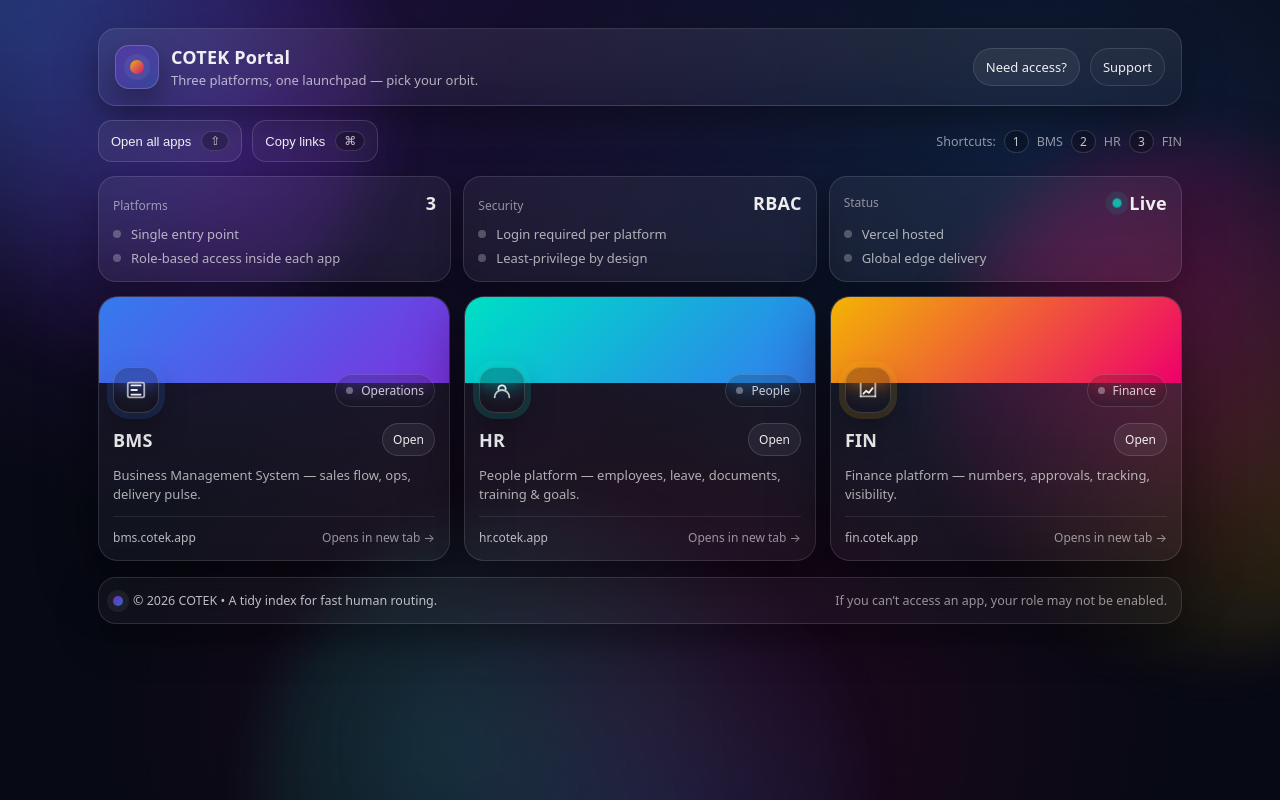
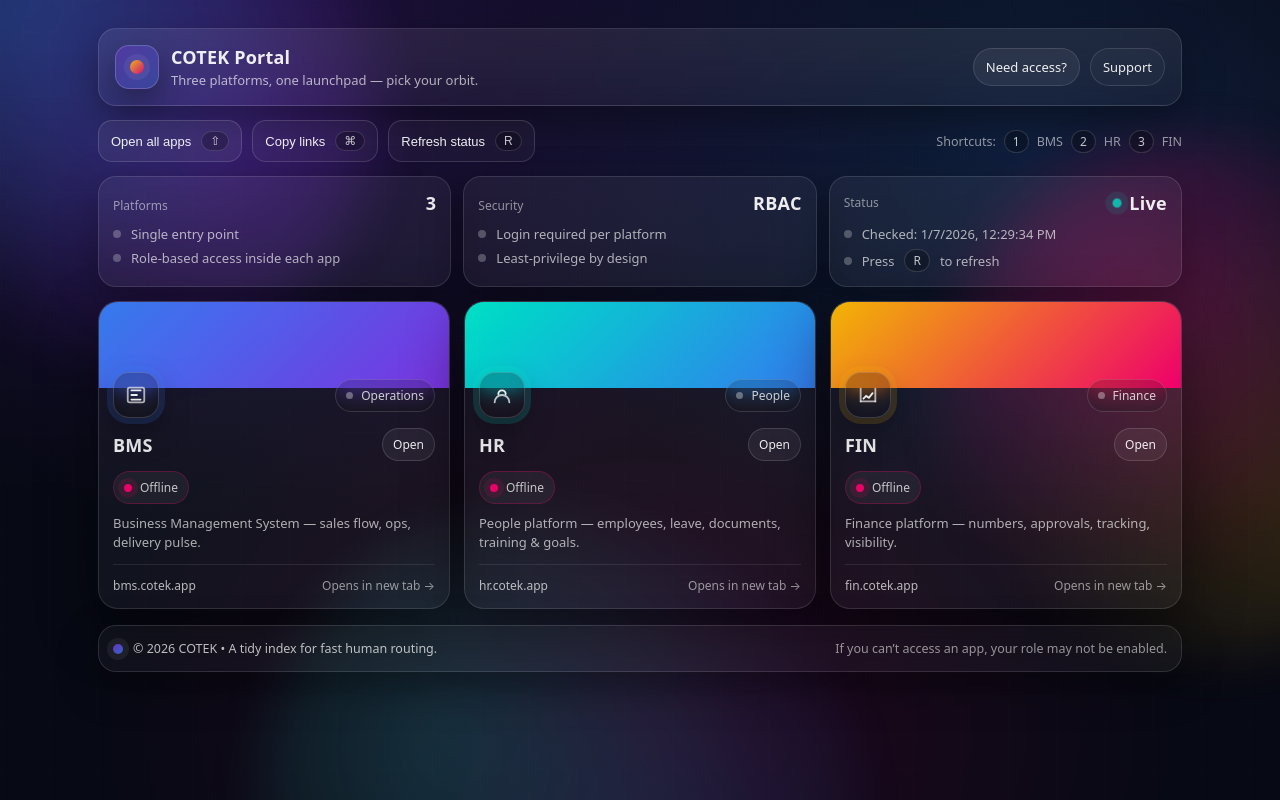
Before and after one commit to Lord-Cotek/cotek, a Next.js app: page / in a window 1280 px wide. Built offline with nearby package versions, Linux system fonts and the light colour scheme; no server answers.

Commit message:
Add server-side status ping API and live badges on portal cards

```diff
--- /dev/null
+++ b/app/api/status/route.ts
@@ -0,0 +1,53 @@
+// app/api/status/route.ts
+import { NextResponse } from "next/server";
+
+export const runtime = "nodejs";
+export const dynamic = "force-dynamic";
+
+const TARGETS = [
+  { key: "BMS", url: "https://bms.cotek.app" },
+  { key: "HR", url: "https://hr.cotek.app" },
+  { key: "FIN", url: "https://fin.cotek.app" },
+];
+
+async function ping(url: string) {
+  const start = Date.now();
+  try {
+    // HEAD is lighter; some sites don’t support it properly, so we fallback to GET.
+    let res = await fetch(url, { method: "HEAD", cache: "no-store" });
+    if (!res.ok) {
+      res = await fetch(url, { method: "GET", cache: "no-store" });
+    }
+    const ms = Date.now() - start;
+    return {
+      ok: res.ok,
+      status: res.status,
+      ms,
+    };
+  } catch (e) {
+    const ms = Date.now() - start;
+    return {
+      ok: false,
+      status: 0,
+      ms,
+    };
+  }
+}
+
+export async function GET() {
+  const results = await Promise.all(
+    TARGETS.map(async (t) => {
+      const r = await ping(t.url);
+      return {
+        key: t.key,
+        url: t.url,
+        ...r,
+      };
+    })
+  );
+
+  return NextResponse.json({
+    checkedAt: new Date().toISOString(),
+    results,
+  });
+}
--- a/app/globals.css
+++ b/app/globals.css
@@ -583,3 +583,52 @@ body {
     width: 100%;
   }
 }
+/* --- Status badge --- */
+.status-pill {
+  margin-top: 10px;
+  display: inline-flex;
+  align-items: center;
+  gap: 8px;
+  font-size: 12px;
+  padding: 7px 10px;
+  border-radius: 999px;
+  border: 1px solid rgba(255, 255, 255, 0.14);
+  background: rgba(255, 255, 255, 0.05);
+  color: rgba(255, 255, 255, 0.74);
+}
+
+.status-pill .st-dot {
+  width: 8px;
+  height: 8px;
+  border-radius: 999px;
+  background: rgba(255, 255, 255, 0.25);
+  box-shadow: 0 0 0 6px rgba(255, 255, 255, 0.06);
+}
+
+.st-ok {
+  border-color: rgba(0, 245, 212, 0.25);
+}
+.st-ok .st-dot {
+  background: rgba(0, 245, 212, 0.9);
+  box-shadow: 0 0 0 6px rgba(0, 245, 212, 0.12);
+}
+
+.st-warn {
+  border-color: rgba(255, 190, 11, 0.26);
+}
+.st-warn .st-dot {
+  background: rgba(255, 190, 11, 0.92);
+  box-shadow: 0 0 0 6px rgba(255, 190, 11, 0.12);
+}
+
+.st-bad {
+  border-color: rgba(255, 0, 110, 0.26);
+}
+.st-bad .st-dot {
+  background: rgba(255, 0, 110, 0.9);
+  box-shadow: 0 0 0 6px rgba(255, 0, 110, 0.12);
+}
+
+.st-wait {
+  border-color: rgba(255, 255, 255, 0.12);
+}
--- a/app/page.tsx
+++ b/app/page.tsx
@@ -43,6 +43,19 @@ const APPS: AppCard[] = [
     accent: "accent-fin",
   },
 ];
+
+type StatusRow = {
+  key: "BMS" | "HR" | "FIN";
+  url: string;
+  ok: boolean;
+  status: number;
+  ms: number;
+};
+
+type StatusPayload = {
+  checkedAt: string;
+  results: StatusRow[];
+};
 
 function Icon({ kind }: { kind: "bms" | "hr" | "fin" }) {
   if (kind === "bms") {
@@ -127,11 +140,42 @@ function useToast() {
   return { msg, setMsg };
 }
 
+function statusLabel(s?: StatusRow) {
+  if (!s) return { text: "Checking…", cls: "st-wait" };
+  if (s.ok) return { text: `Online • ${s.ms}ms`, cls: "st-ok" };
+  if (s.status) return { text: `Degraded • ${s.status}`, cls: "st-warn" };
+  return { text: "Offline", cls: "st-bad" };
+}
+
 export default function Home() {
   const { msg, setMsg } = useToast();
 
   const linksText = useMemo(() => {
     return APPS.map((a) => `${a.name}: ${a.url}`).join("\n");
+  }, []);
+
+  const [status, setStatus] = useState<Record<string, StatusRow | undefined>>(
+    {}
+  );
+  const [checkedAt, setCheckedAt] = useState<string>("");
+
+  const fetchStatus = async () => {
+    try {
+      const res = await fetch("/api/status", { cache: "no-store" });
+      const data = (await res.json()) as StatusPayload;
+      const map: Record<string, StatusRow> = {};
+      data.results.forEach((r) => (map[r.key] = r));
+      setStatus(map);
+      setCheckedAt(data.checkedAt);
+    } catch {
+      // leave as-is
+    }
+  };
+
+  useEffect(() => {
+    fetchStatus();
+    const t = setInterval(fetchStatus, 60_000); // every minute
+    return () => clearInterval(t);
   }, []);
 
   // Keyboard shortcuts: 1,2,3
@@ -141,6 +185,7 @@ export default function Home() {
       if (e.key === "1") window.open(APPS[0].url, "_blank", "noreferrer");
       if (e.key === "2") window.open(APPS[1].url, "_blank", "noreferrer");
       if (e.key === "3") window.open(APPS[2].url, "_blank", "noreferrer");
+      if (e.key.toLowerCase() === "r") fetchStatus(); // quick refresh
     };
     window.addEventListener("keydown", onKey);
     return () => window.removeEventListener("keydown", onKey);
@@ -159,6 +204,10 @@ export default function Home() {
       setMsg("Could not copy (browser blocked)");
     }
   };
+
+  const checkedLabel = checkedAt
+    ? new Date(checkedAt).toLocaleString()
+    : "—";
 
   return (
     <main className="page">
@@ -182,7 +231,6 @@ export default function Home() {
           </div>
 
           <div className="header-actions">
-            {/* ✅ Updated email */}
             <a className="chip" href="mailto:tcotek@amrome.com">
               Need access?
             </a>
@@ -192,7 +240,6 @@ export default function Home() {
           </div>
         </header>
 
-        {/* Quick actions */}
         <section className="quick fade-in">
           <button className="qbtn" onClick={openAll} type="button">
             Open all apps
@@ -202,6 +249,11 @@ export default function Home() {
             Copy links
             <span className="kbd">⌘</span>
           </button>
+          <button className="qbtn qbtn-ghost" onClick={fetchStatus} type="button">
+            Refresh status
+            <span className="kbd">R</span>
+          </button>
+
           <div className="qhint">
             Shortcuts: <span className="kbd">1</span> BMS{" "}
             <span className="kbd">2</span> HR <span className="kbd">3</span> FIN
@@ -248,10 +300,10 @@ export default function Home() {
             </div>
             <div className="dash-meta">
               <div className="meta-row">
-                <span className="meta-dot" /> Vercel hosted
+                <span className="meta-dot" /> Checked: {checkedLabel}
               </div>
               <div className="meta-row">
-                <span className="meta-dot" /> Global edge delivery
+                <span className="meta-dot" /> Press <span className="kbd">R</span> to refresh
               </div>
             </div>
           </div>
@@ -261,6 +313,11 @@ export default function Home() {
           {APPS.map((app) => {
             const kind =
               app.name === "BMS" ? "bms" : app.name === "HR" ? "hr" : "fin";
+
+            const row =
+              status[app.name as "BMS" | "HR" | "FIN"] ??
+              status[app.name.toUpperCase()];
+            const st = statusLabel(row);
 
             return (
               <Link
@@ -285,6 +342,12 @@ export default function Home() {
                   <div className="app-title-row">
                     <h2 className="app-title">{app.name}</h2>
                     <span className="open-pill">Open</span>
+                  </div>
+
+                  {/* status badge */}
+                  <div className={`status-pill ${st.cls}`}>
+                    <span className="st-dot" />
+                    {st.text}
                   </div>
 
                   <p className="app-desc">{app.short}</p>
@@ -315,7 +378,6 @@ export default function Home() {
         </footer>
       </div>
 
-      {/* toast */}
       <div className={`toast ${msg ? "toast-show" : ""}`} aria-live="polite">
         {msg ?? ""}
       </div>
```
